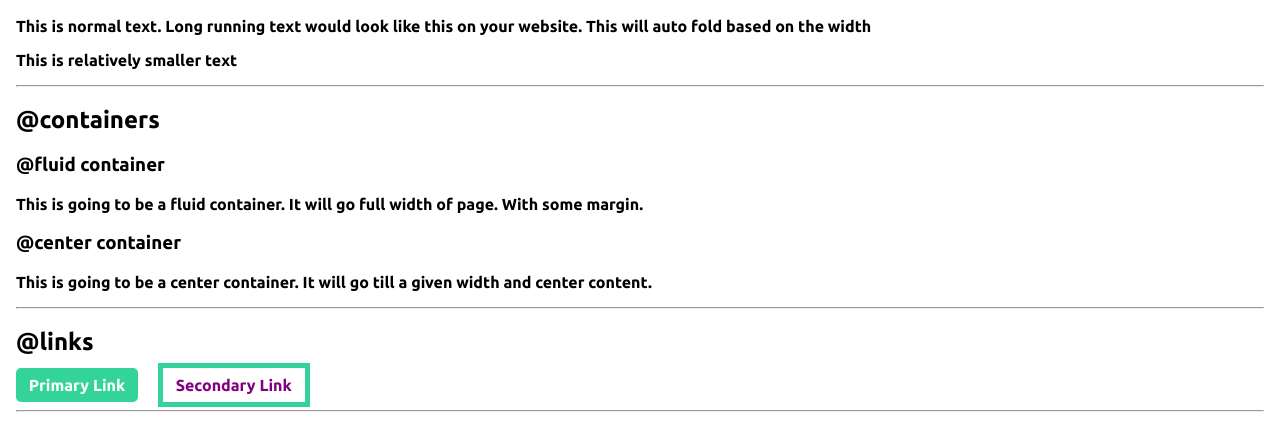
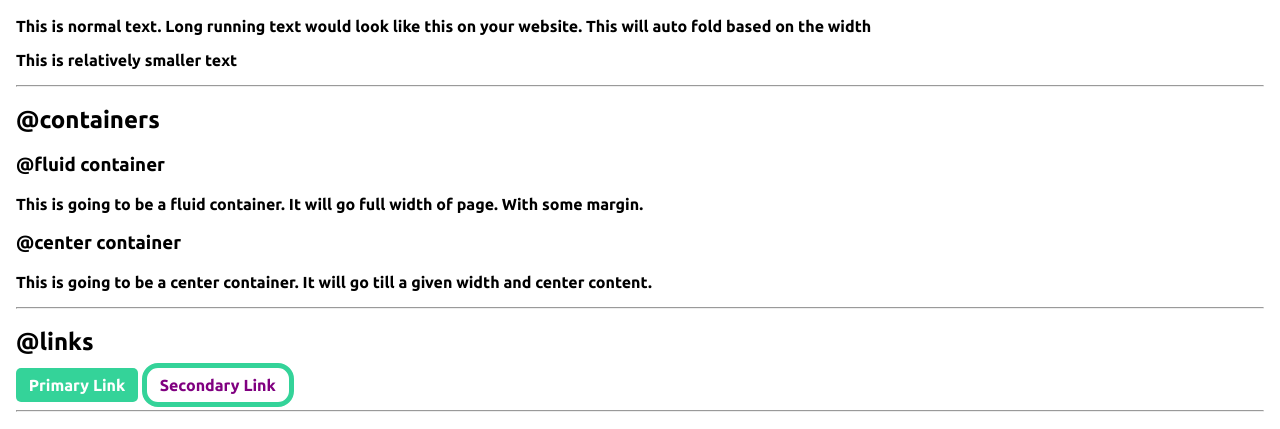
Before and after one commit to Chetankhairnar2001/neogcamp-lesson3-portfolio, a plain HTML site: page index.html in a window 1280 px wide. Shown: the part 361-790 px from the top of the page. Drawn offline with Linux system fonts and the light colour scheme.

Commit message:
update style.css

```diff
--- a/style.css
+++ b/style.css
@@ -22,8 +22,7 @@ hr{
 }
 .secondary-link{
     color: var(--secondary-color);
-    margin: 0rem 1rem;
-
+    border-radius: 1rem;
     border:5px solid var(--primary-color);
 }
 .link{
```
